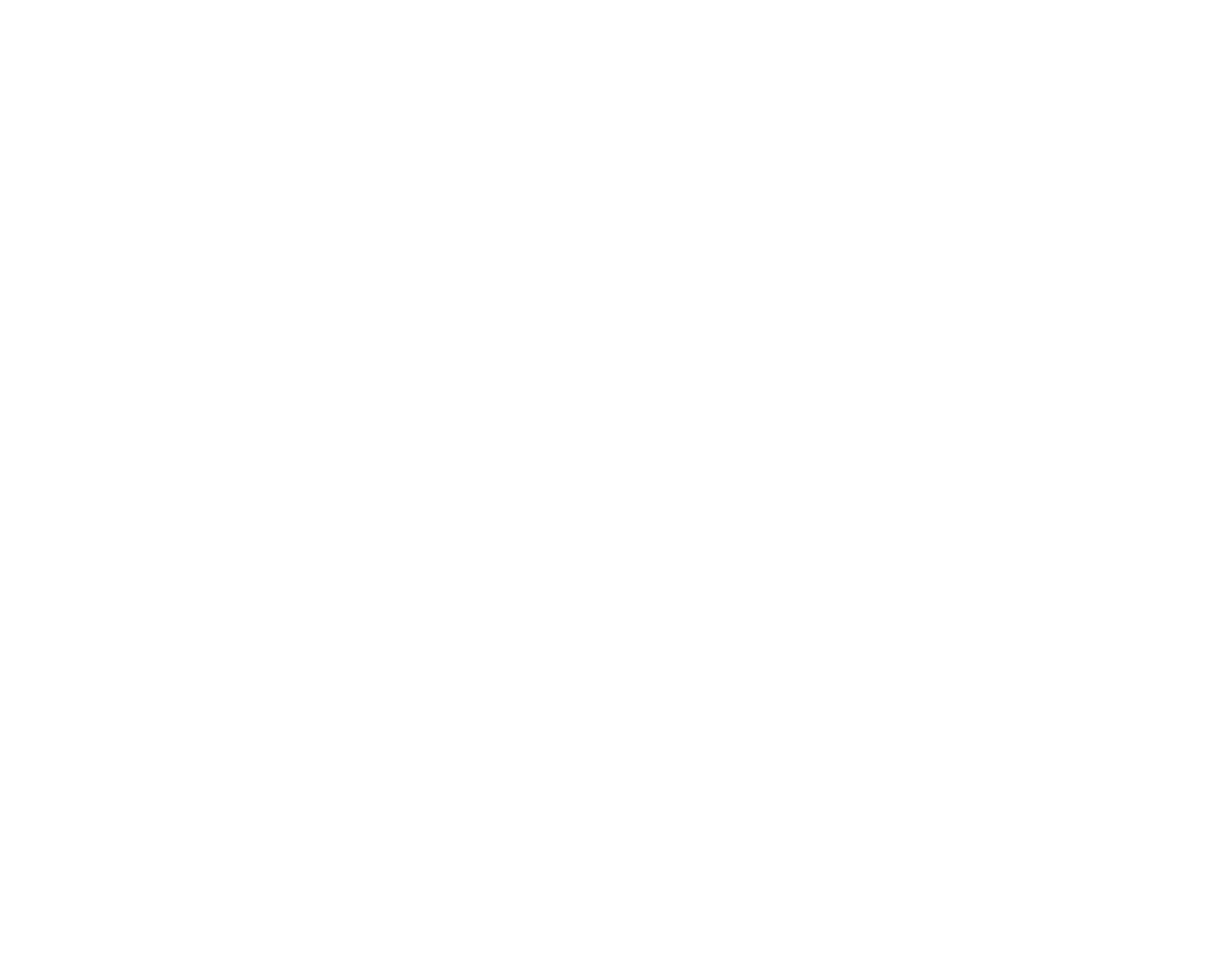
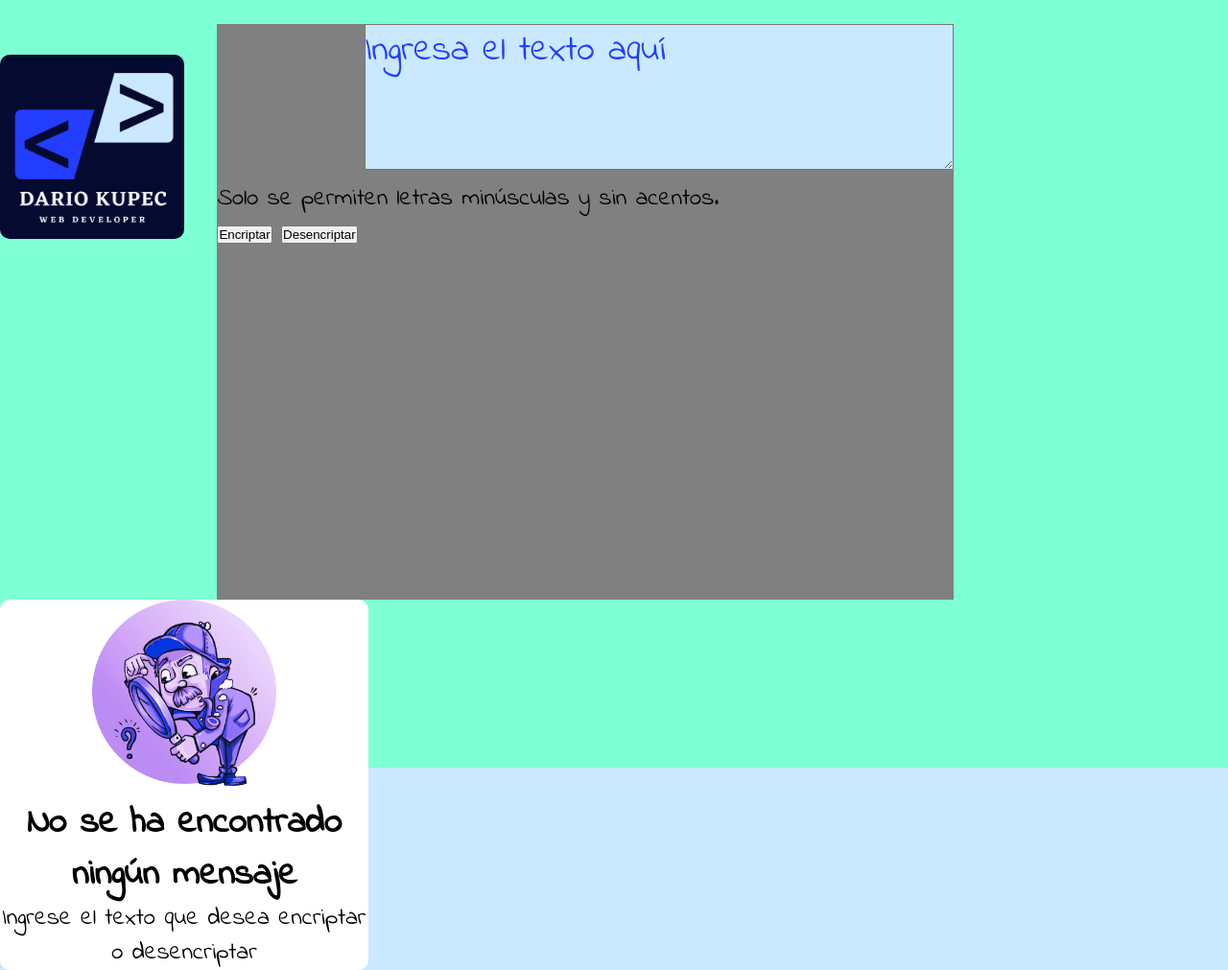
Before and after one commit to Darioqp/encriptador, a plain HTML site: page index.html in a window 1280 px wide. Shown: the whole page at 96% size. Before the commit the page ends 800 px from the top, so only its background shows below. Drawn offline with Linux system fonts and the light colour scheme.

Commit message:
Se creó la estructura del html

```diff
--- a/index.html
+++ b/index.html
@@ -1,18 +1,52 @@
 <!DOCTYPE html>
 <html lang="en">
-<head>
-    <meta charset="UTF-8">
-    <meta http-equiv="X-UA-Compatible" content="IE=edge">
-    <meta name="viewport" content="width=device-width, initial-scale=1.0">
-    <link rel="stylesheet" href="style.css">
-    <link rel="shortcut icon" href="favicon.ico" type="image/x-icon">
+  <head>
+    <meta charset="UTF-8" />
+    <meta http-equiv="X-UA-Compatible" content="IE=edge" />
+    <meta name="viewport" content="width=device-width, initial-scale=1.0" />
+    <link rel="stylesheet" href="style.css" />
+    <link rel="shortcut icon" href="images/favicon.ico" type="image/x-icon" />
+    <link rel="preconnect" href="https://fonts.googleapis.com" />
+    <link rel="preconnect" href="https://fonts.gstatic.com" crossorigin />
+    <link
+      href="https://fonts.googleapis.com/css2?family=Indie+Flower&display=swap"
+      rel="stylesheet"
+    />
     <title>Encriptador</title>
-</head>
-<body>
+  </head>
+  <body>
+    <main>
+        <a href="https://github.com/Darioqp" target="_blank"><img
+            class="logo"
+            src="images/logo3.png"
+            alt="imagen del logotipo del desarrollador"
+          /></a>
 
 
-
-
+      <div class="caja-texto">
+        <form action="">
+          <textarea
+            name=""
+            id=""
+            cols="30"
+            rows="10"
+            placeholder="Ingresa el texto aquí"
+          ></textarea>
+          <p>Solo se permiten letras minúsculas y sin acentos.</p>
+          <button>Encriptar</button>
+          <button>Desencriptar</button>
+        </form>
+      </div>
+      <div class="caja-resultado">
+        <img
+          class="img-buscador"
+          src="images/Buscador3.png"
+          alt="imagen de una persona con una lupa"
+        />
+        <h2>No se ha encontrado ningún mensaje</h2>
+        <p>Ingrese el texto que desea encriptar o desencriptar</p>
+      </div>
+    </main>
     <script src="main.js"></script>
-</body>
+  </body>
 </html>
--- a/style.css
+++ b/style.css
@@ -0,0 +1,79 @@
+* {
+    margin: 0;
+    padding: 0;
+    box-sizing: border-box;
+}
+
+html {
+    font-size: 16px;
+    font-family: 'Indie Flower', cursive;
+}
+
+body {
+    background-color: #cae8ff;
+}
+
+main {
+    background-color: aquamarine;
+    height: 100vh;
+}
+
+.logo {
+    width: 15%;
+    border-radius: 10px;
+
+}
+
+.caja-texto {
+    display: inline-block;
+    background-color: gray;
+    width: 60%;
+    height: 75vh;
+    margin-top: 1rem;
+    margin-left: 1rem;
+}
+
+textarea {
+    background-color: #cae8ff;
+    width: 80%;
+    margin-left: 20%;
+}
+
+textarea::placeholder {
+    color: #233dff;
+    font-size: 1.5rem;
+    font-family: 'Indie Flower', cursive;
+    height: 100%;
+
+}
+
+.caja-resultado {
+    display: inline-block;
+    background-color: white;
+    text-align: center;
+    width: 30%;
+    border-radius: 10px;
+    margin-top: 0;
+}
+
+.img-buscador {
+    width: 50%;
+}
+
+@media screen and (max-width: 1400px) {
+    html {
+        font-size: 25px;
+    }
+}
+
+@media screen and (max-width: 768px) {
+    html {
+        font-size: 18px;
+    }
+}
+
+@media screen and (max-width: 450px) {
+    html {
+        font-size: 12px;
+    }
+}
```
Also changed, not shown: images/Buscador.png (renamed from Buscador.png), images/Buscador2.png (renamed from Buscador2.png), images/Buscador3.png (renamed from Buscador3.png), images/favicon.ico (renamed from favicon.ico), images/logo.png (renamed from logo.png), images/logo2.png (renamed from logo2.png), images/logo3.png (added), 1 other file.
